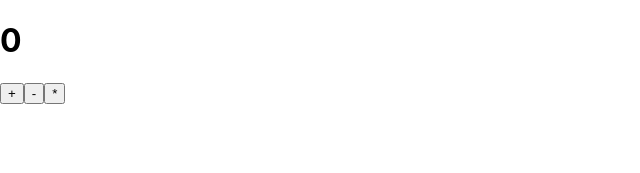
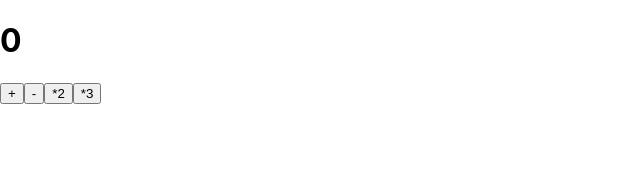
Before and after one commit to jtreeves/state-with-class-components, a React (Create React App) app: page / in a window 1280 px wide. Shown: the top 173 px of the page, without its empty margins (0-640 px from the left). Built offline with nearby package versions, Linux system fonts and the light colour scheme; the HTML template or start-up script is replaced by a standard one.

Commit message:
[App] Add triple button, using one-line function code

```diff
--- a/src/App.js
+++ b/src/App.js
@@ -27,13 +27,18 @@ class App extends Component {
         this.setState({ count: newCount })
     }
 
+    triple = () => {
+        this.setState({ count: this.state.count * 3 })
+    }
+
     render() {
         return (
             <div>
                 <h1>{this.state.count}</h1>
                 <button onClick={this.increment}>+</button>
                 <button onClick={this.decrement}>-</button>
-                <button onClick={this.double}>*</button>
+                <button onClick={this.double}>*2</button>
+                <button onClick={this.triple}>*3</button>
             </div>
         )
     }
```
Also changed, not shown: 1 other file (tests, documents, lock files or other folders).
